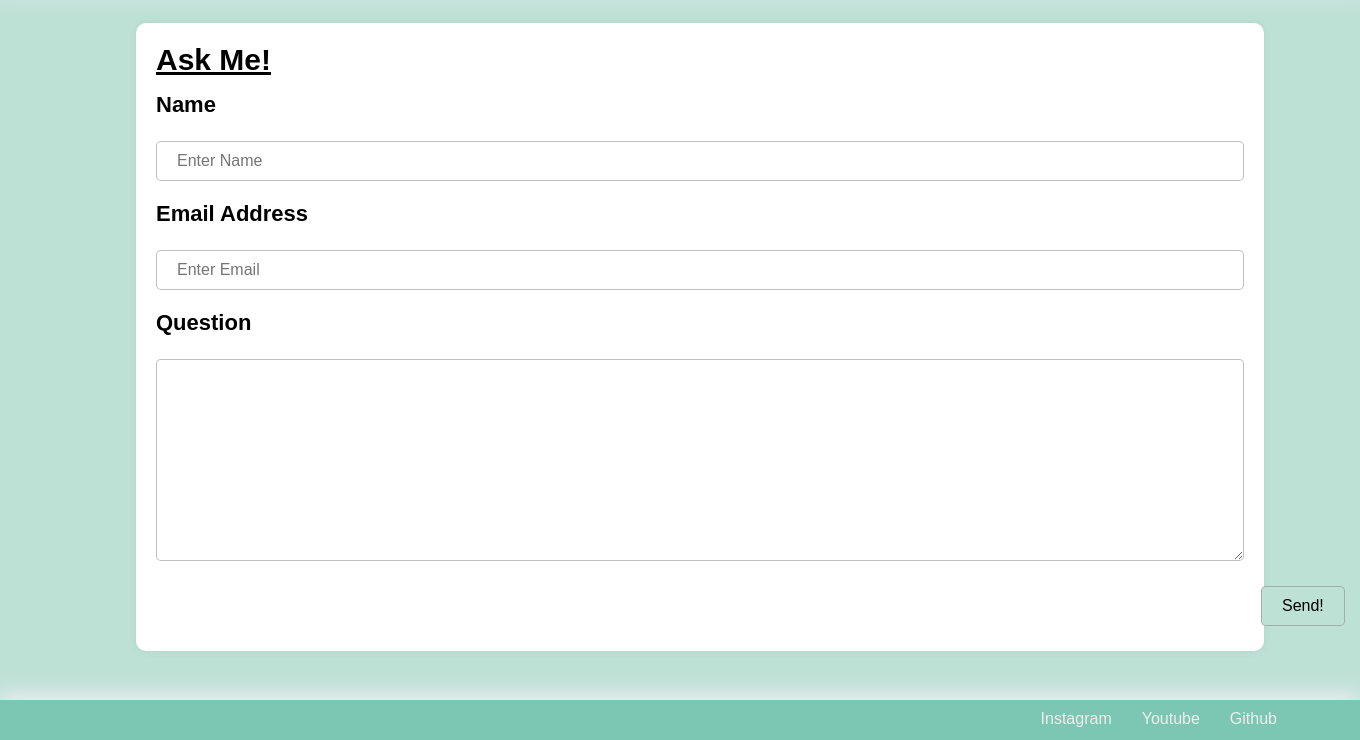
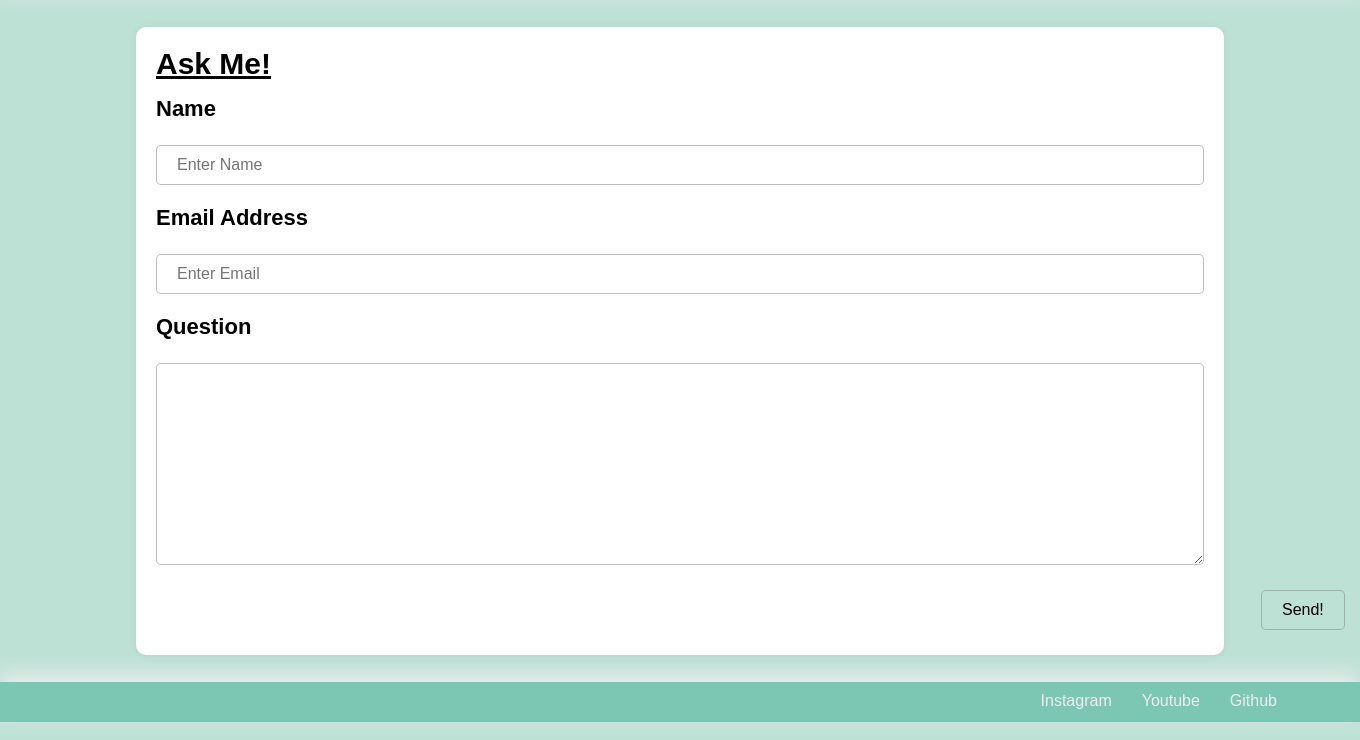
Before and after one commit to naufalsy/Tugas2_1402019078_Naufal-Syarif, a PHP site: page /ask_me.html in a window 1360 px wide. Shown: the part 60-800 px from the top of the page. Run offline with PHP 8.4, Linux system fonts and the light colour scheme.

Commit message:
Update style.css

```diff
--- a/assets/css/style.css
+++ b/assets/css/style.css
@@ -71,16 +71,16 @@ nav ul li a:hover{
 /* footer */
 
 footer{
-    position: absolute;
+    position: relative;
+    bottom: 0px;
     height: 40px;
     background-color: #7cc7b4;
     box-shadow: -1px -7px 20px 0px #ECEEEE;
     width: 100%;
-    bottom: 0px;
 }
 
 footer ul{
-    position: absolute;
+    position: relative;
     top: 10px;
     margin: 0;
     float: right;
@@ -111,7 +111,8 @@ section#box-profile{
     min-height: 350px;
     margin-left: 10%;
     margin-right: 10%;
-    margin-top: 160px;
+    margin-top: 10%;
+    margin-bottom: 10%;
     border-radius: 6px;
     background-color: #fff;
     box-shadow: 0 0 7px 0px #7cc7b4;
@@ -184,12 +185,12 @@ section#box-profile{
 /* form page */
 
 section#input-form{
-    position: absolute;
+    position: relative;
     max-width: 80%;
     margin-left: 10%;
     margin-right: 10%;
-    margin-top: 1.7%;
-    margin-bottom: 1.7%;
+    margin-top: 2%;
+    margin-bottom: 2%;
     border-radius: 10px;
     background-color: #fff;
     box-shadow: 0 0 7px 0px rgba(136, 146, 146, 0.2 );
@@ -256,13 +257,13 @@ textarea{
 
 section#about-me{
     font-family: Arial, Helvetica, sans-serif;
-    position: absolute;
+    position: relative;
     display: inline-block;
     max-width: 60%;
     margin-left: 20%;
     margin-right: 20%;
-    margin-top: 8%;
-    margin-bottom: 8%;
+    margin-top: 9%;
+    margin-bottom: 9%;
     border-radius: 10px;
     background-color: #fff;
     box-shadow: 0 0 7px 0px rgba(136, 146, 146, 0.2 );
@@ -319,7 +320,7 @@ section#about-me{
 /* my-project */
 
 section#table-sec{
-    position: absolute;
+    position: relative;
     max-width: 80%;
     margin-left: 10%;
     margin-right: 10%;
```
